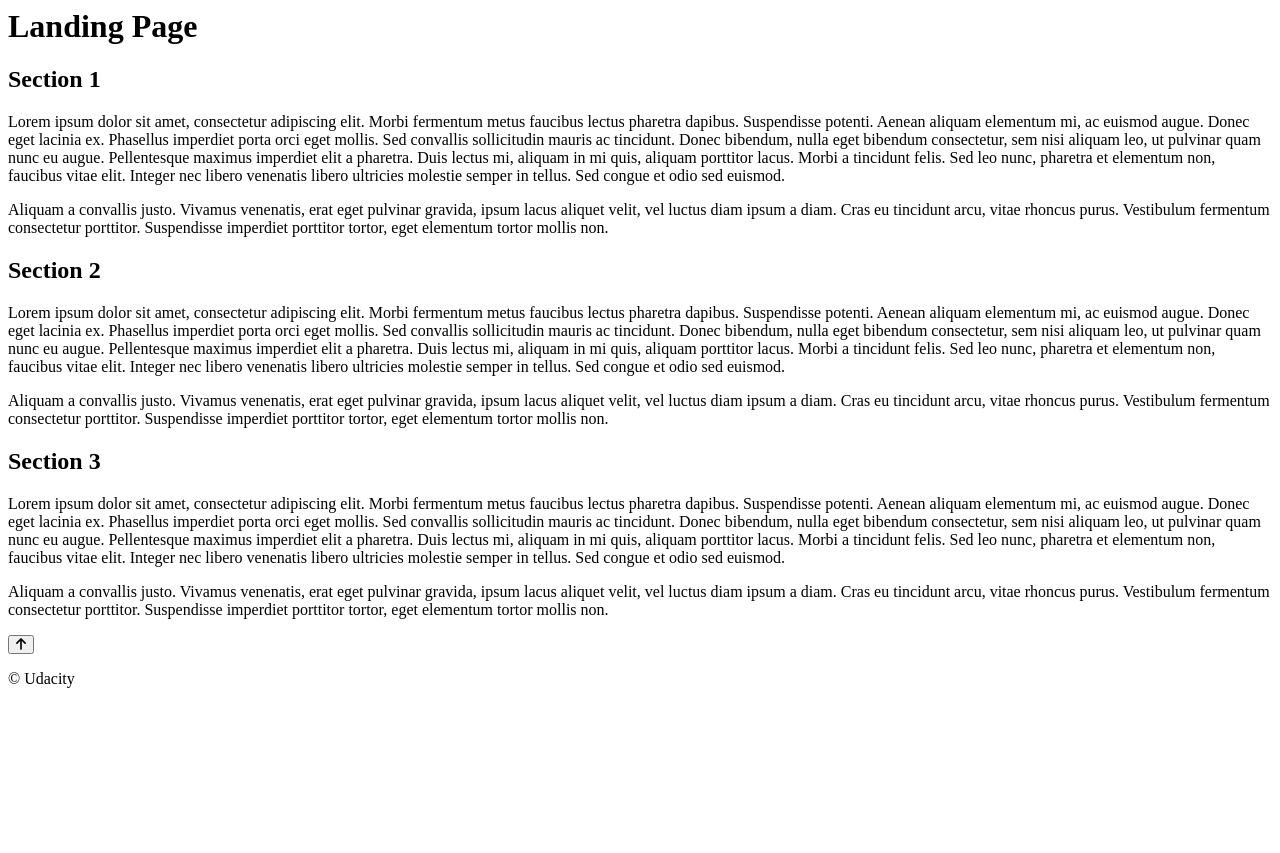
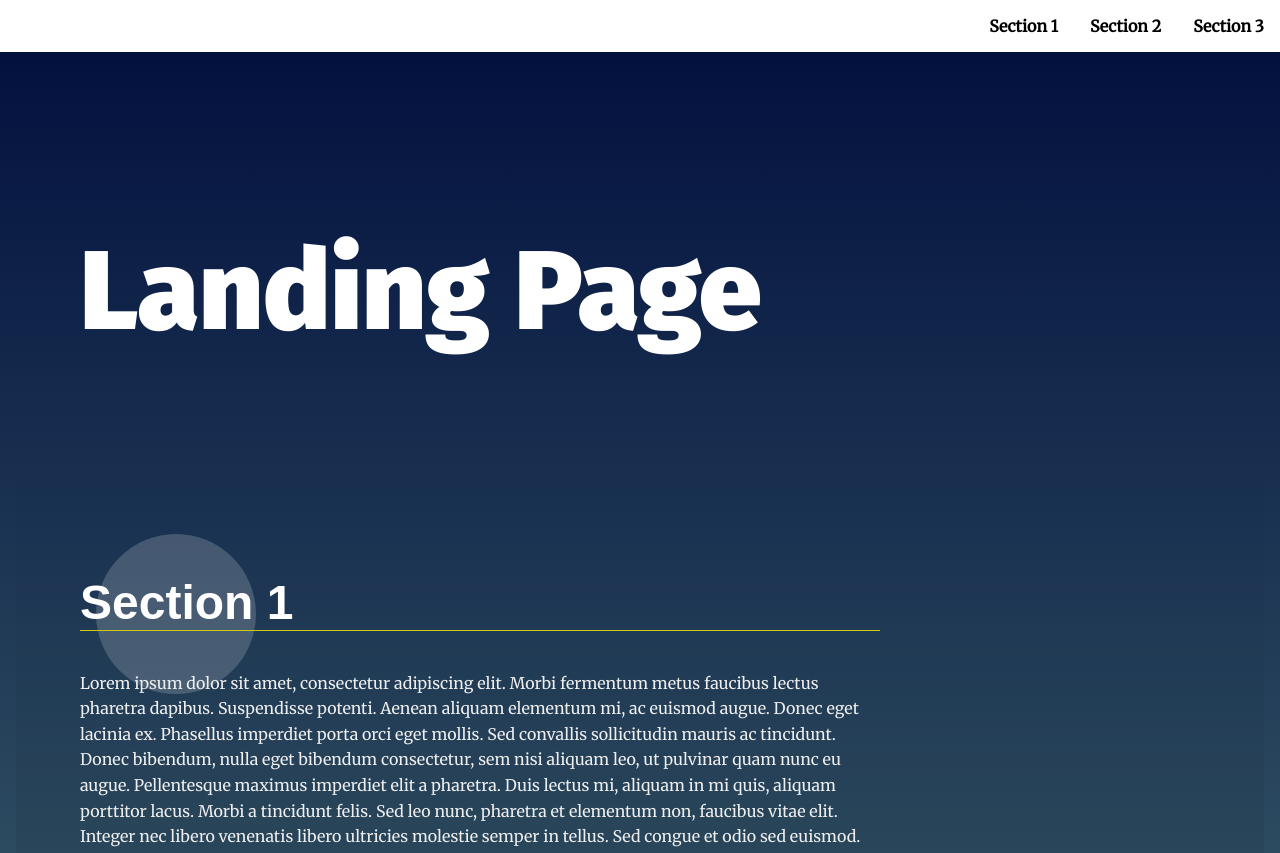
Before and after one commit to KhoaDuy/JungTalentR2, a plain HTML site: page index.html in a window 1280 px wide. Shown: the top 853 px of the page. Before the commit the page ends 800 px from the top, so only its background shows below. Drawn offline with Linux system fonts and the light colour scheme; the site is published under a folder, as on GitHub Pages, so addresses that start at the root find nothing.

Commit message:
changeLink

```diff
--- a/index.html
+++ b/index.html
@@ -9,7 +9,7 @@
   <link rel="stylesheet" href="https://cdnjs.cloudflare.com/ajax/libs/font-awesome/6.4.2/css/all.min.css" integrity="sha512-z3gLpd7yknf1YoNbCzqRKc4qyor8gaKU1qmn+CShxbuBusANI9QpRohGBreCFkKxLhei6S9CQXFEbbKuqLg0DA==" crossorigin="anonymous" referrerpolicy="no-referrer" />
   <!-- Load Google Fonts -->
   <link href="https://fonts.googleapis.com/css?family=Fira+Sans:900|Merriweather&display=swap" rel="stylesheet">  <!-- Load Styles -->
-  <link href="/css/style.css" rel="stylesheet">
+  <link href="css/style.css" rel="stylesheet">
 </head>
 <body>
   <!-- HTML Follows BEM naming conventions
@@ -57,6 +57,6 @@
   <footer class="page__footer">
     <p>&copy Udacity</p>
   </footer>
-  <script src="/js/app.js"></script>
+  <script src="js/app.js"></script>
 </body>
 </html>
```
